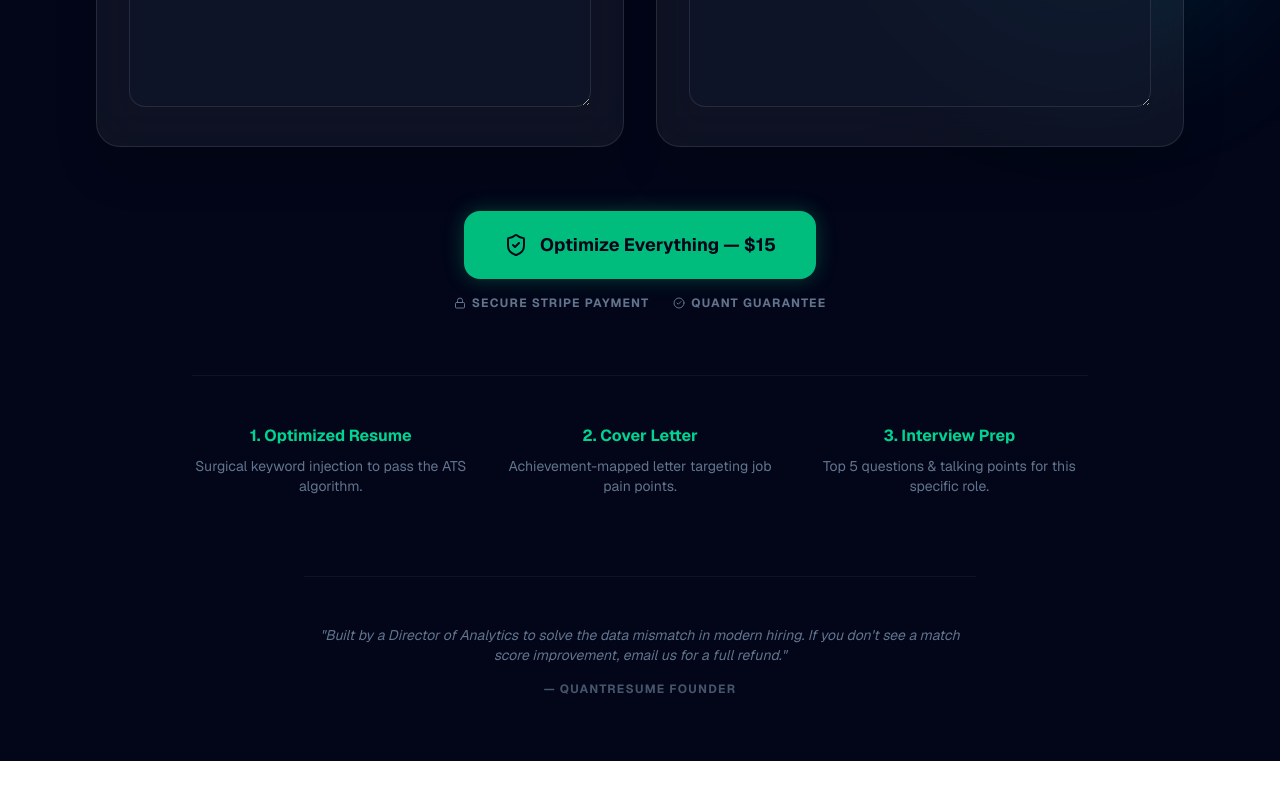
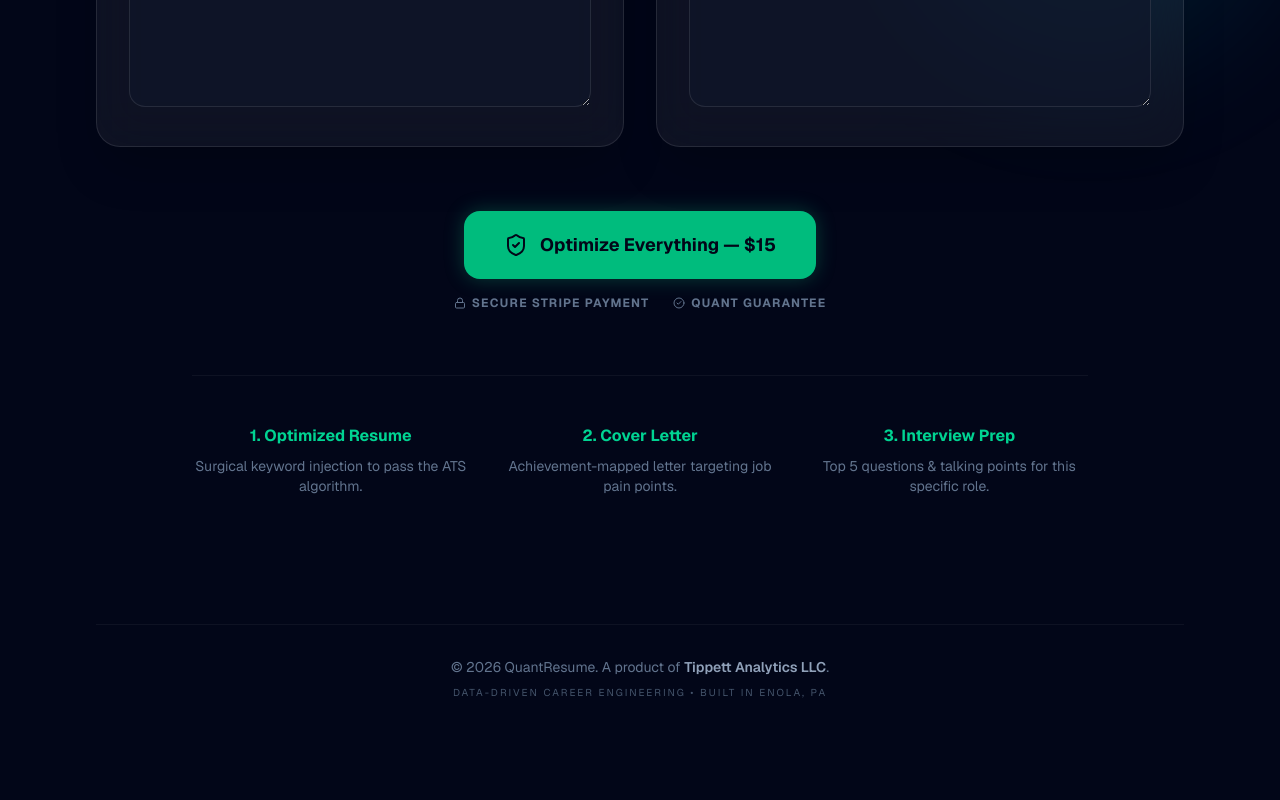
Before and after one commit to aarontippett7-alt/quantresume, a Next.js app: page / in a window 1280 px wide. Shown: the part 733-1533 px from the top of the page. Before the commit the page ends 1494 px from the top, so only its background shows below. Built offline with nearby package versions, Linux system fonts and the light colour scheme.

Commit message:
Add Tippett Analytics branding to footer

```diff
--- a/app/page.tsx
+++ b/app/page.tsx
@@ -127,7 +127,7 @@
               value={jobDescription}
               onChange={(e) => setJobDescription(e.target.value)}
               placeholder="Paste the job requirements here..."
-              className="h-96 w-full rounded-2xl border border-white/10 bg-slate-900/60 p-5 text-sm text-slate-200 placeholder:text-slate-600 focus:border-cyan-500/50 focus:outline-none focus:ring-2 focus:ring-cyan-500/20 transition-all font-mono"
+              className="h-96 w-full rounded-2xl border border-white/10 bg-slate-900/60 p-5 text-sm text-slate-200 placeholder:text-slate-600 focus:border-cyan-400/50 focus:outline-none focus:ring-2 focus:ring-cyan-400/20 transition-all font-mono"
             />
           </div>
         </div>
@@ -172,13 +172,15 @@
             </div>
           </div>
 
-          <div className="mt-12 text-center max-w-2xl border-t border-white/5 pt-12">
-            <p className="text-sm text-slate-500 italic">
-              "Built by a Director of Analytics to solve the data mismatch in modern hiring.
-              If you don't see a match score improvement, email us for a full refund."
+          {/* Professional Footer */}
+          <footer className="mt-24 w-full border-t border-white/5 pt-8 pb-12 text-center">
+            <p className="text-sm text-slate-500">
+              © 2026 QuantResume. A product of <span className="text-slate-400 font-semibold">Tippett Analytics LLC</span>.
             </p>
-            <p className="mt-4 text-xs font-bold text-slate-600 uppercase tracking-widest">— QuantResume Founder</p>
-          </div>
+            <p className="mt-2 text-[10px] text-slate-600 uppercase tracking-[0.2em]">
+              Data-Driven Career Engineering • Built in Enola, PA
+            </p>
+          </footer>
         </div>
       </div>
     </div>
```
